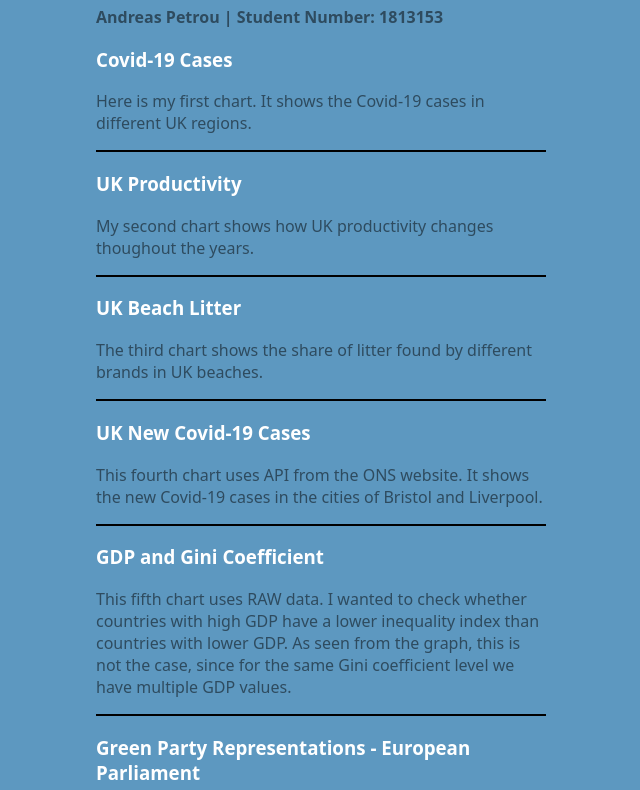
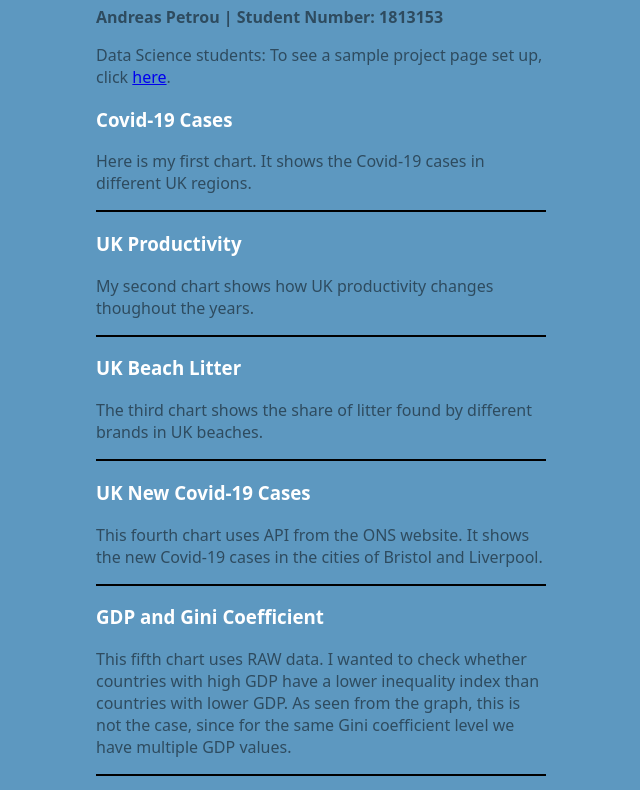
Before and after one commit to AndreasPetrou/AndreasPetrou.github.io, a plain HTML site: page index.html in a window 1280 px wide. Shown: the part 123-913 px from the top of the page, without its empty margins (319-959 px from the left). Drawn offline with Linux system fonts and the light colour scheme; a script that the page names is missing.

Commit message:
Update index.html

```diff
--- a/index.html
+++ b/index.html
@@ -31,6 +31,10 @@
 
   <h1>ECON30006: Data Visualisation Portfolio</h1>
   <p><strong>Andreas Petrou | Student Number: 1813153</strong></p>
+
+   <div class="wrap">
+    <p class="rubric-launch">Data Science students: To see a sample project page set up, click <a class="textLink" href="project"> here</a>.</p>
+    </div>
 
 
 <!--Chart 1 -->
```
